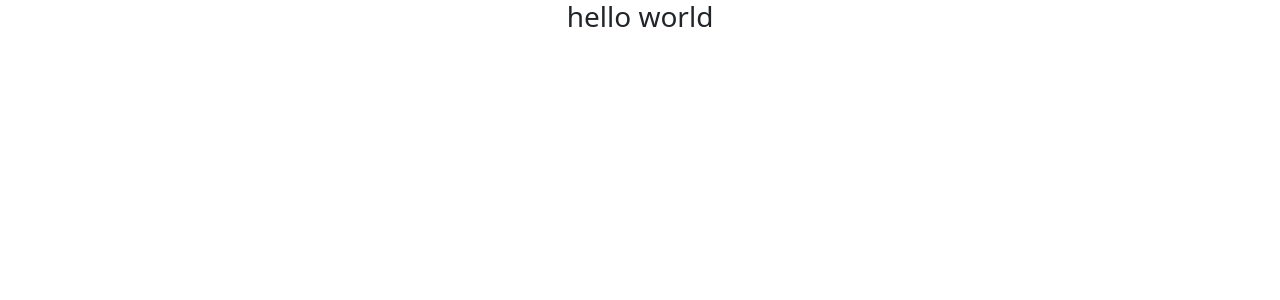
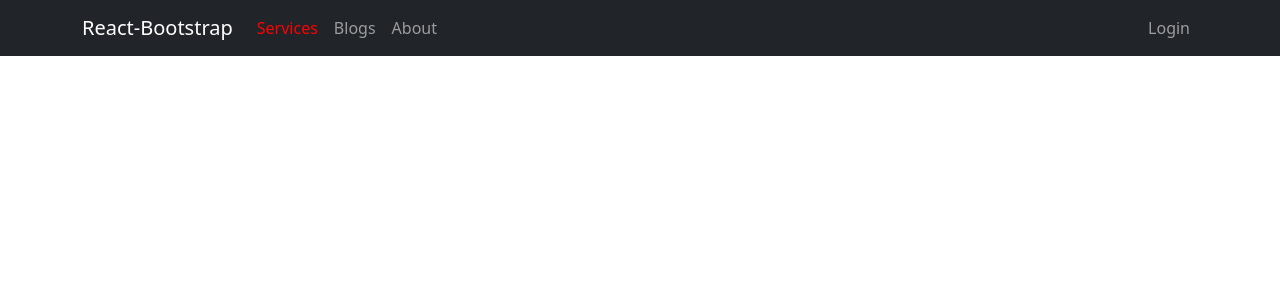
Before and after one commit to asaduzzaman599/independent-service-provider-client-side, a React (Create React App) app: page /login in a window 1280 px wide. Shown: the top 300 px of the page. Built offline with nearby package versions, Linux system fonts and the light colour scheme.

Commit message:
auth pages added

```diff
--- a/src/App.js
+++ b/src/App.js
@@ -1,11 +1,12 @@
 import logo from './logo.svg';
 import './App.css';
 import 'bootstrap/dist/css/bootstrap.min.css';
+import Header from './Pages/Shared/Header/Header';
 
 function App() {
   return (
     <div className="App">
-      <h3>hello world</h3>
+      <Header></Header>
     </div>
   );
 }
--- /dev/null
+++ b/src/Pages/Shared/Header/Header.js
@@ -0,0 +1,28 @@
+import React from 'react';
+import { Container, Nav, Navbar, NavDropdown,  } from 'react-bootstrap';
+import { NavLink } from 'react-router-dom';
+
+const Header = () => {
+    return (
+        <Navbar collapseOnSelect expand="lg" bg="dark" variant="dark">
+  <Container>
+  <Navbar.Brand href="#home">React-Bootstrap</Navbar.Brand>
+  <Navbar.Toggle aria-controls="responsive-navbar-nav" />
+  <Navbar.Collapse id="responsive-navbar-nav">
+    <Nav className="me-auto">
+      <NavLink className='nav-link'  style={({ isActive })=>isActive?{color:"red"}:{color:"blue"}} to="#Services">Services</NavLink>
+      <Nav.Link href="/blogs">Blogs</Nav.Link>
+      <Nav.Link href="/about">About</Nav.Link>
+
+    </Nav>
+    <Nav>
+      <Nav.Link href="#login">Login</Nav.Link>
+
+    </Nav>
+  </Navbar.Collapse>
+  </Container>
+</Navbar>
+    );
+};
+
+export default Header;
```
Also changed, not shown: src/Pages/Auth/Login/Login.js (added, +11 -0 lines), src/Pages/Auth/Register/Register.js (added, +12 -0 lines), src/Pages/Auth/RequiredAuth/RequiredAuth.js (added, +11 -0 lines), src/Pages/Home/Banner/Banner.js (added, +11 -0 lines), tailwind.config.js (added, +9 -0 lines).
